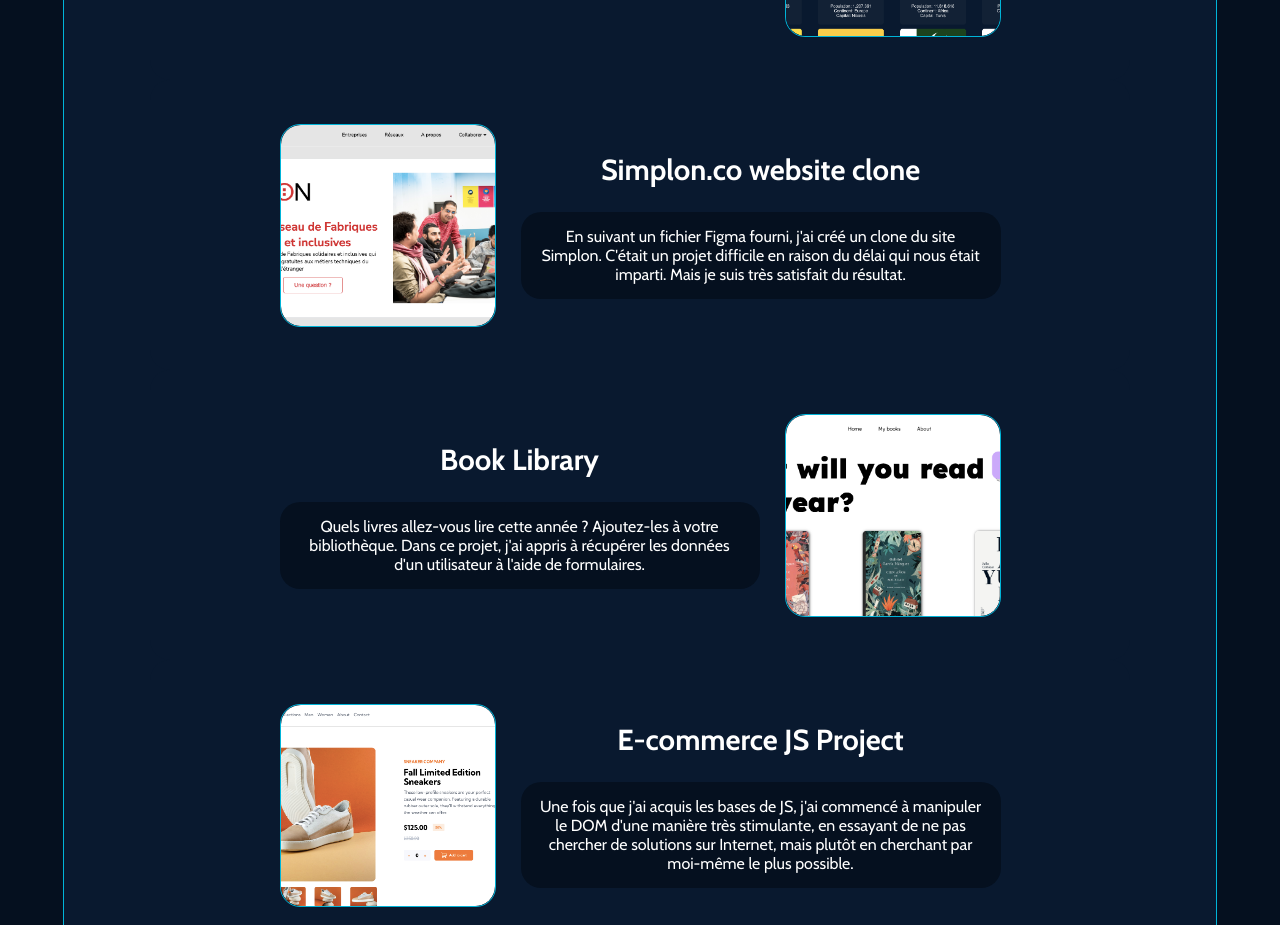
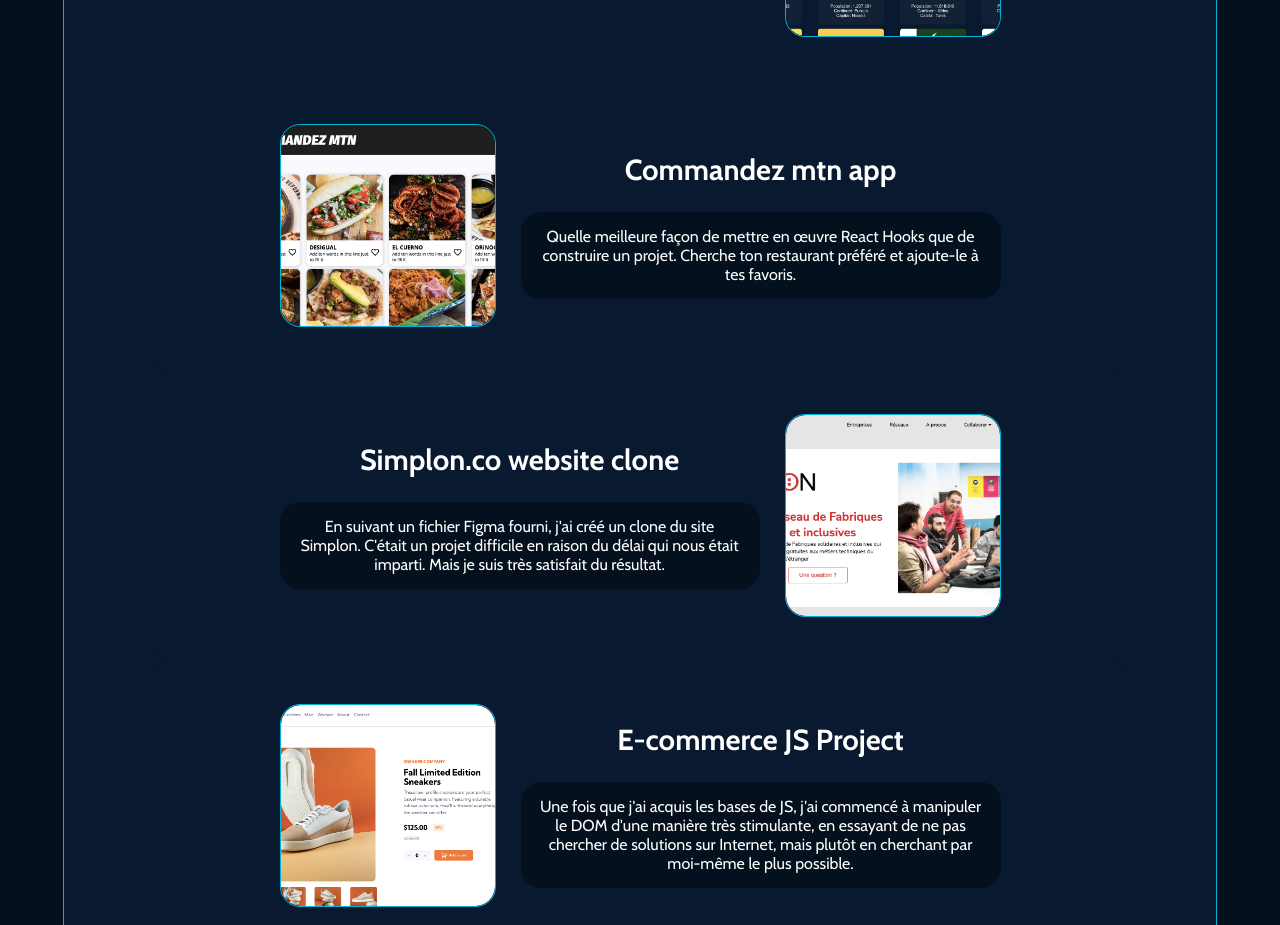
Before and after one commit to dgo-gco/portfolio-dev, a React (Create React App) app: page / in a window 1280 px wide. Shown: the part 2200-3125 px from the top of the page. Built offline with nearby package versions, Linux system fonts and the light colour scheme.

Commit message:
:art: feat: Adding React project to the project section

```diff
--- a/src/components/ProjectSection.css
+++ b/src/components/ProjectSection.css
@@ -167,16 +167,11 @@
 
   .card--c {
     border-radius: 20px;
-    max-width: 85%;
     text-align: center;
     display: flex;
     flex-direction: column;
     align-items: center;
     gap: 10px;
-
-  }
-
-  .card--c {
     max-width: 260px;
   }
 
--- a/src/projects-data.ts
+++ b/src/projects-data.ts
@@ -16,19 +16,19 @@
   },
   {
     id: "3",
+    link: "https://restaurant-app-phi-two.vercel.app/",
+    img: "../images/restaurant-app.png",
+    name: "Commandez mtn app",
+    description:
+      "Quelle meilleure façon de mettre en œuvre React Hooks que de construire un projet. Cherche ton restaurant préféré et ajoute-le à tes favoris.",
+  },
+  {
+    id: "4",
     link: "https://simplon-site-html-css-js.netlify.app/",
     img: "../images/Simplon-site-formation.png",
     name: "Simplon.co website clone",
     description:
       "En suivant un fichier Figma fourni, j'ai créé un clone du site Simplon. C'était un projet difficile en raison du délai qui nous était imparti. Mais je suis très satisfait du résultat.",
-  },
-  {
-    id: "4",
-    link: "https://loquacious-dango-ea9aaa.netlify.app/",
-    img: "../images/Book-objects-js.png",
-    name: "Book Library",
-    description:
-      "Quels livres allez-vous lire cette année ? Ajoutez-les à votre bibliothèque. Dans ce projet, j'ai appris à récupérer les données d'un utilisateur à l'aide de formulaires.",
   },
   {
     id: "5",
```
Also changed, not shown: public/images/restaurant-app.png (added).
